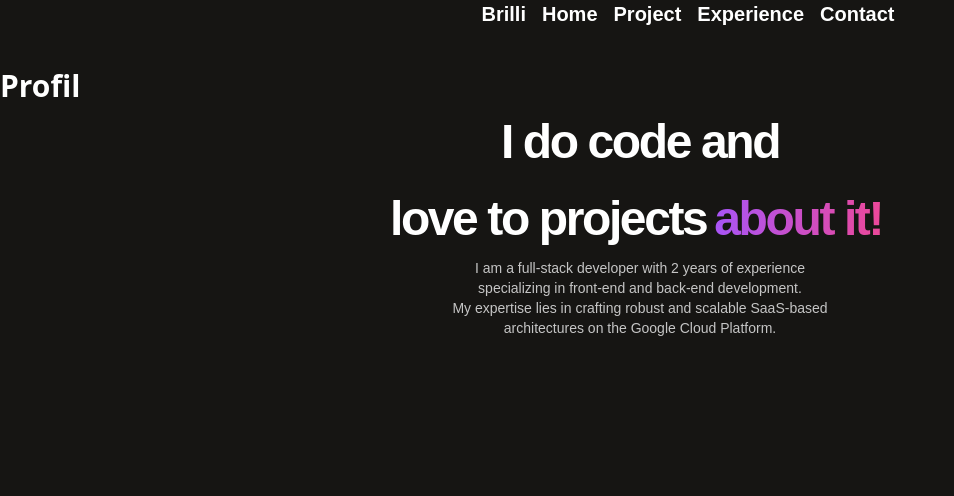
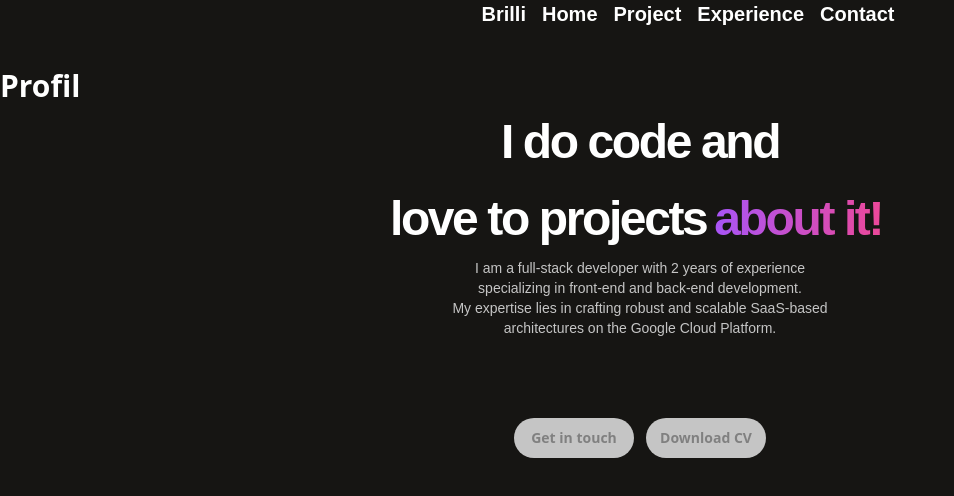
Before and after one commit to brilliswift/Portofolio-Brilli, a React (Vite) app: page / in a window 1280 px wide. Shown: the top 496 px of the page, without its empty margins (0-954 px from the left). Built offline with nearby package versions, Linux system fonts and the light colour scheme.

Commit message:
feat : add button

```diff
--- a/src/components/about.jsx
+++ b/src/components/about.jsx
@@ -1,8 +1,30 @@
 import React from 'react';
 import styles from '../styles';
+import {css} from "@emotion/css";
+import styled from '@emotion/styled'
+
+
+const color = 'white'
+const Button = styled.button`
+  padding: 3px;
+    height: 40px;
+    width: 120px;
+    display: flex;
+    align-items: center;
+    justify-content: center;
+  background-color: #C5C5C5;
+  font-size: 14px;
+  border-radius: 25px;
+
+  font-weight: bold;
+  &:hover {
+    color: white;
+  }
+`
 
 const About = () => {
     return (
+        <>
             <div className="flex flex-col text-center">
                 <p className={`${styles.paragraph}`}>
                     I am a full-stack developer with 2 years of experience
@@ -16,7 +38,44 @@ const About = () => {
                 <p className={`${styles.paragraph}`}>
                     architectures on the Google Cloud Platform.
                 </p>
+                <div
+                    className={css`
+                       padding: 48px;
+                        display: flex;
+                        align-items: center;
+                        justify-content: center;
+                       gap: 12px;
+                    `}
+                >
+                    <div
+                        className={css`
+                            margin-top: 2rem;
+                            display: flex;
+                            align-items: center;
+                            justify-content: center;
+                            color: grey;
+
+
+                        `}
+                    >
+                        <Button>Get in touch</Button>
                     </div>
+                    <div
+                        className={css`
+                            margin-top: 2rem;
+                            display: flex;
+                            align-items: center;
+                            justify-content: center;
+                            color: grey;
+
+
+                        `}
+                    >
+                        <Button>Download CV</Button>
+                    </div>
+                </div>
+                </div>
+            </>
             );
             };
 
```
Lines whose indentation alone changed are shown as unchanged.
